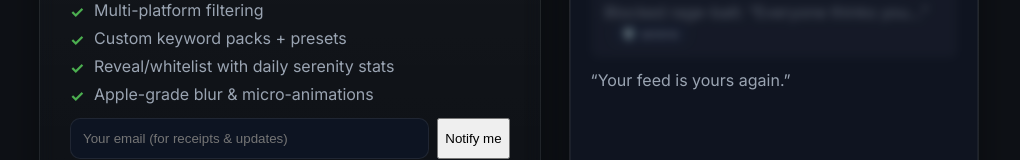
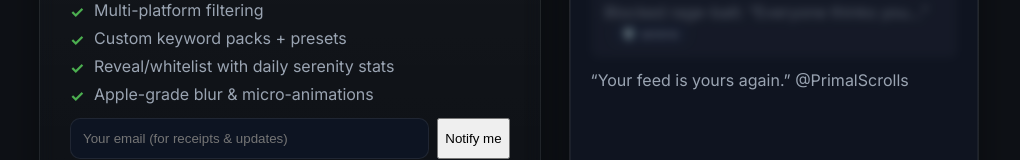
Before and after one commit to primalCam/sereneshield-site, a plain HTML site: page index.html in a window 1280 px wide. Shown: the part 323-483 px from the top of the page, without its empty margins (131-1151 px from the left). Drawn offline with Linux system fonts and the light colour scheme.

Commit message:
Update index.html

```diff
--- a/index.html
+++ b/index.html
@@ -93,7 +93,7 @@
           <div class="blurred">Blocked: “You are worthless…” <span class="tag">🛡️ serene</span></div>
           <div> "The best really is yet to come." @Kabamur_Taygeta </div>
           <div class="blurred">Blocked rage-bait: “Everyone thinks you…” <span class="tag">🛡️ serene</span></div>
-          <div>“Your feed is yours again.”</div>
+          <div>“Your feed is yours again.” @PrimalScrolls</div>
         </div>
       </div>
     </section>
```
